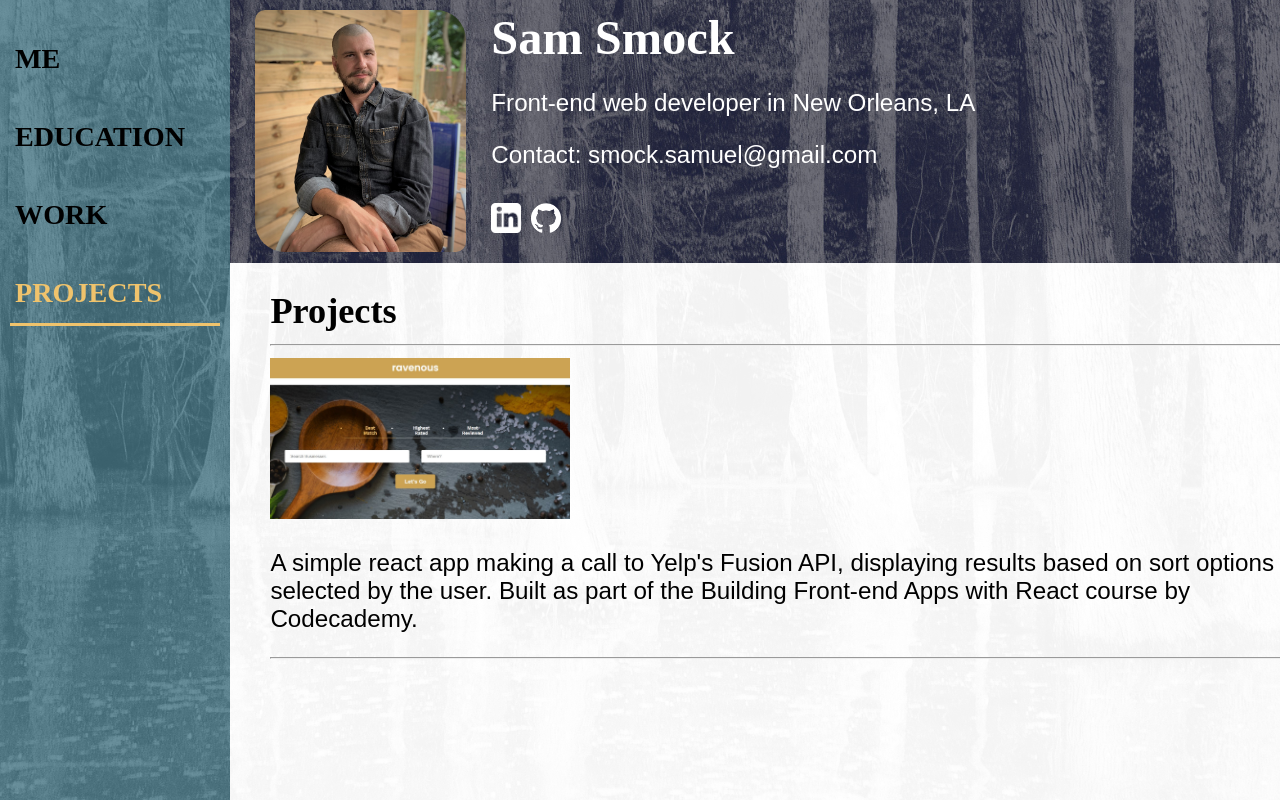
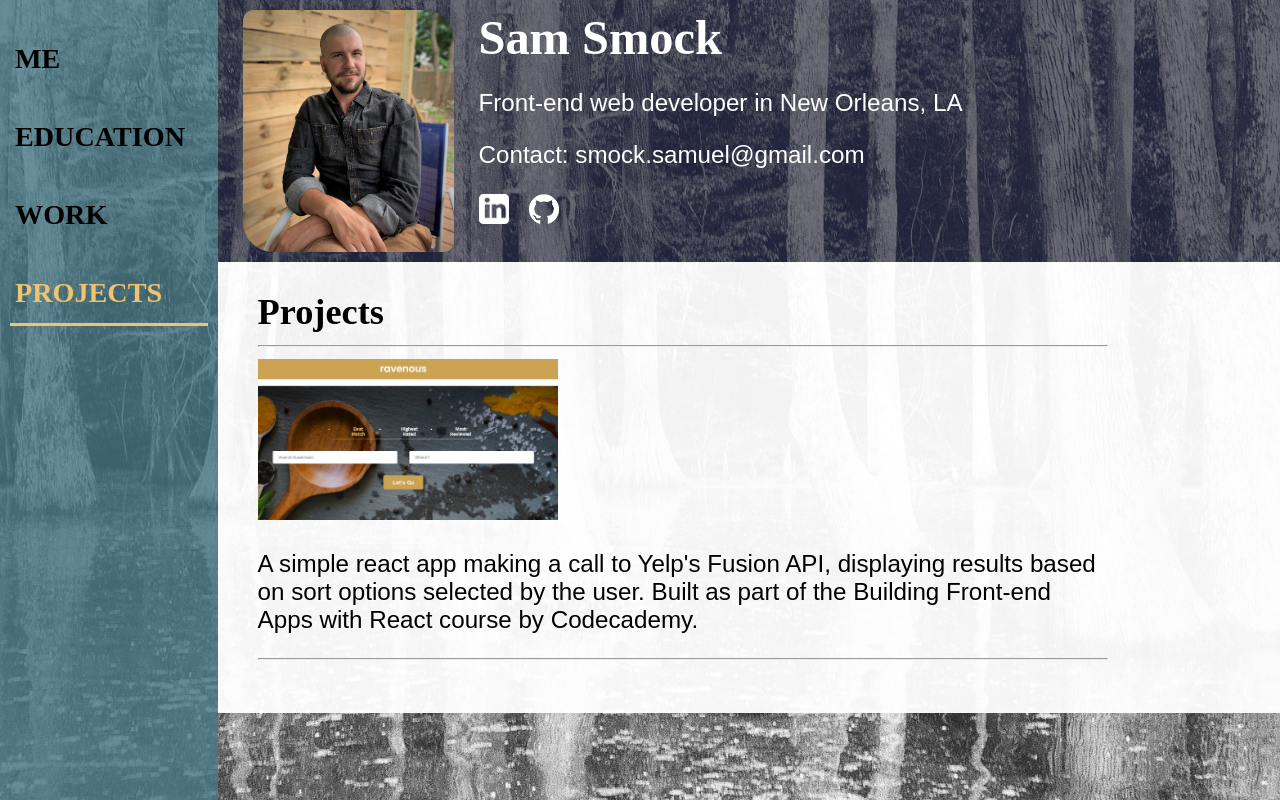
Before and after one commit to samuelsmock/site, a React (Create React App) app: page /site/projects in a window 1280 px wide. Built offline with nearby package versions, Linux system fonts and the light colour scheme.

Commit message:
"Scaling fixed across the board

```diff
--- a/src/components/App/App.css
+++ b/src/components/App/App.css
@@ -13,7 +13,7 @@
 
 
 .left-sidebar{
-  width:18%;
+  width:17%;
   height: 100%;
   position: fixed;
   top: 0;
@@ -25,12 +25,12 @@
 }
 
 .right-column{
-  padding-left:18%;
+  display: flex;
+  flex-direction: column;
   width: 100%;
-
-  position: fixed;
+  margin-left: 17%;
   height: 100%;
-
+  overflow-y: hidden;
 }
 
 .top{
@@ -49,16 +49,16 @@
 .page{
 
 
-  height: auto;
-  min-height: 100%;
-  padding-top: 280px;
+
+
+  padding-top: calc(18% + 90px);
   z-index: 1;
   padding-bottom: 40px;
   overflow-y: auto;
   background: rgba(255, 255, 255, 0.95);
   background-size: cover;
-  position: absolute;
-  overflow: hidden;
+
+
 
 
 }
--- a/src/components/Head/Head.css
+++ b/src/components/Head/Head.css
@@ -33,18 +33,10 @@
 
 }
 
-.social-links{
-    display: flex;
-    margin-top: 10px;
-    text-align: left;
-    font-family: Poppins, sans-serif;
-    font-size: 1.8rem;
-    background-color: transparent;
 
-}
 
 .social-icon{
-    margin: 0px 10px 10px 0px;
+    margin: 0px 20px 10px 0px;
     background-color: transparent;
 }
 
--- a/src/components/MenuBar/MenuBar.css
+++ b/src/components/MenuBar/MenuBar.css
@@ -7,7 +7,7 @@
   background-color: rgb(73, 121, 136, 0.8);
   /*background-image: url('../App/sunny.jpg');
   background-size: cover;
-  background-repeat: no-repeat;
+  background-repeat: no-repeat aha;
   */
   }
 
--- a/src/pages/Projects/Projects.js
+++ b/src/pages/Projects/Projects.js
@@ -5,7 +5,6 @@ class Projects extends React.Component {
   render() {
     return (
       <div>
-
         <h2>Projects</h2>
         <hr/>
 
--- a/src/pages/Work/Work.js
+++ b/src/pages/Work/Work.js
@@ -9,7 +9,7 @@ class Work extends React.Component {
     <div className = "work">
         <h2>Work</h2>
 
-        <p>I am a maker through-and-through, and love to build things from the ground up. Since leaving my role as master brewer, web designer, and overall everything guy
+        <p>I am a maker through-and-through, and love to build things from the ground up. Since leaving my role as master brewer, IT person, and overall everything guy
           at a start-up neighborhood brewery in mid-2019, I have built a house in my backyard, and taught myself JavaScript and React.
         </p>
 
```
